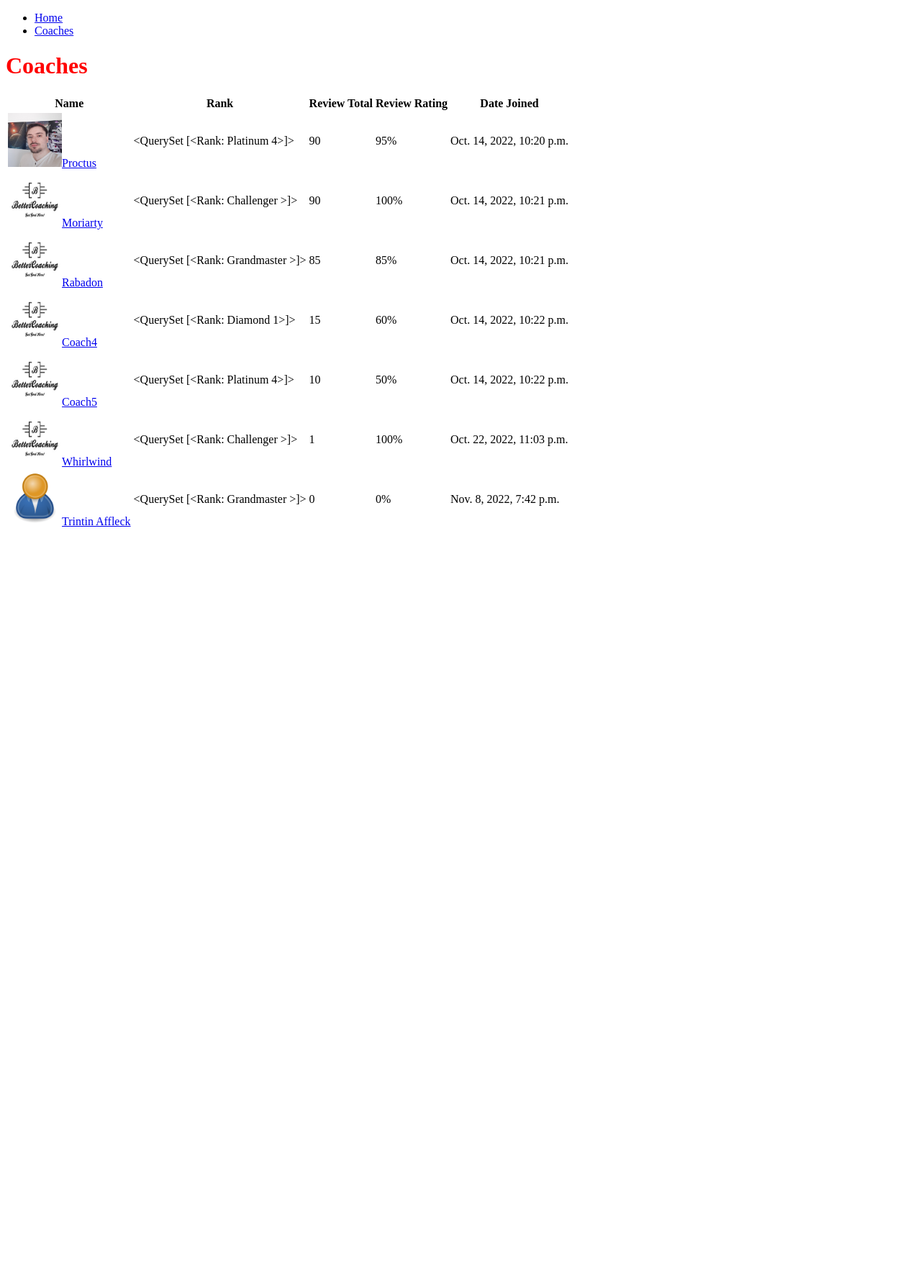
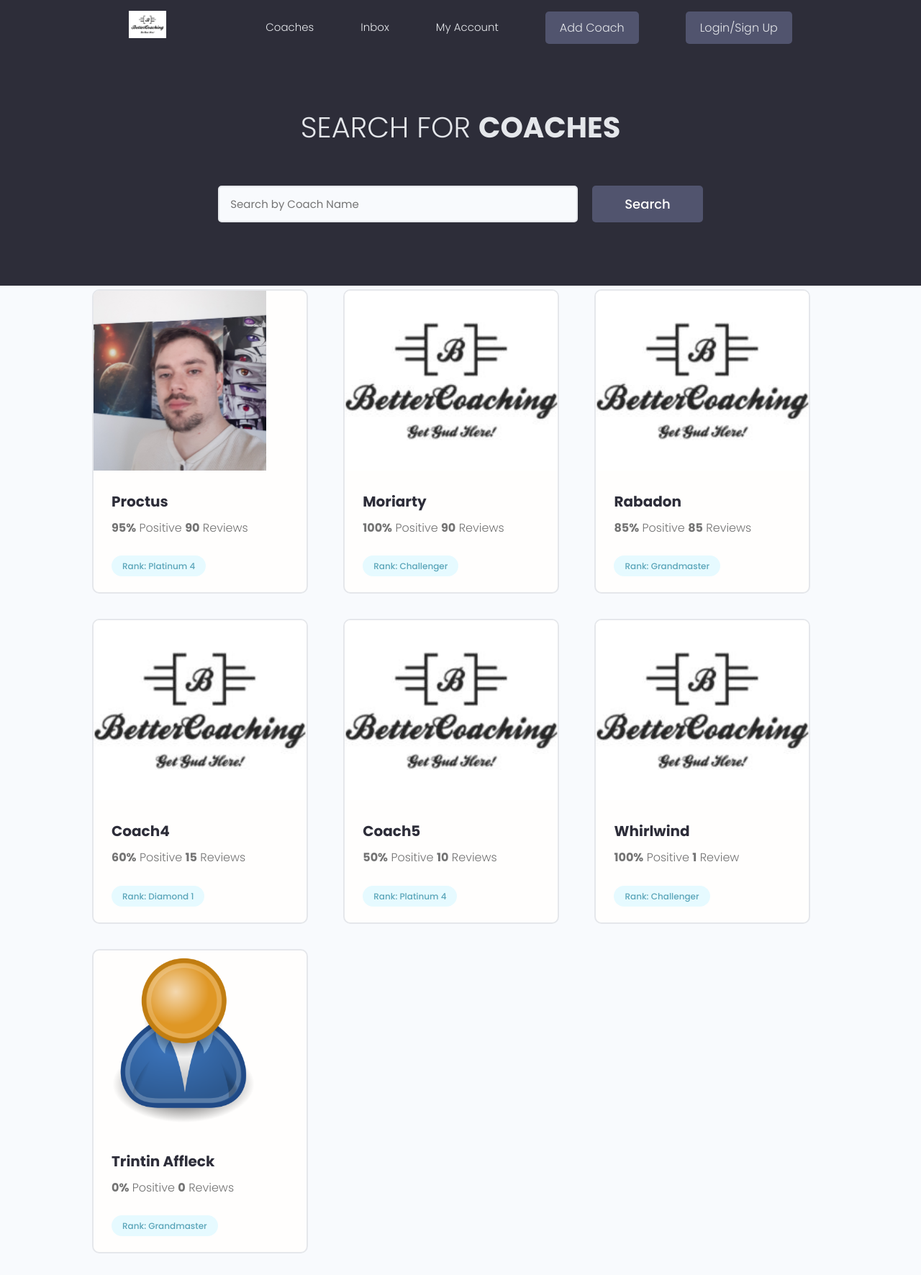
Before and after one commit to TrintinAffleck/BetterCoaching, a Django app: page / in a window 1280 px wide. Shown: the whole page at 72% size. Before the commit the page ends 732 px from the top, so only its background shows below. Run offline with Django 4.2, Linux system fonts and the light colour scheme; data comes from the database, SQL or seed files in the repository; both versions use the stored data as it was after the commit; some libraries are stand-ins or nearby versions.

Commit message:
fixed images and forms

```diff
--- a/coaches/models.py
+++ b/coaches/models.py
@@ -10,8 +10,7 @@ class Coach(models.Model):
     id = models.UUIDField(default = uuid.uuid4, unique = True,
                           primary_key = True, editable = False)
     rank = models.ManyToManyField('Rank',blank = True)
-    profile_img = models.ImageField(null = True, default = F'{settings.MEDIA_ROOT}/BG_logo.jpg')
-
+    profile_img = models.ImageField(null = True, default = 'BG_logo.JPG')
     def __str__(self) -> str:
         return self.name
 
@@ -31,7 +30,7 @@ class Review(models.Model):
         return self.rating_value
 
 class Rank(models.Model):
-    RANKS = (
+    RANKS = [
         ('Bronze','Bronze'),
         ('Silver','Silver'),
         ('Gold','Gold'),
@@ -40,7 +39,7 @@ class Rank(models.Model):
         ('Master','Master Tier'),
         ('Grandmaster','Grandmaster'),
         ('Challenger','Challenger'),
-    )
+    ]
 
     DIVISIONS = (
         ('1','1'),
--- a/coaches/templates/coaches_list.html
+++ b/coaches/templates/coaches_list.html
@@ -10,26 +10,60 @@
   {% extends 'main.html' %}
   {% load static %}
   {% block content %}
-    <h1>Coaches</h1>
-      <table>
-        <tr>
-          <th>Name</th>
-          <th>Rank</th>
-          <th>Review Total</th>
-          <th>Review Rating</th>
-          <th>Date Joined</th>
-        </tr>
+  <!-- Main Section -->
+  <main class="coaches">
+    <section class="hero-section text-center">
+      <div class="container container--narrow">
+        <div class="hero-section__box">
+          <h2>Search for <span>Coaches</span></h2>
+        </div>
 
-        {% for coach in coaches.all %}
-          <tr>
-              <td><a href="{% url 'coach' coach.name %}"><img src="{{coach.profile_img.url}}" height="75px" width="75px">{{coach.name}}</a></td>
-              <td>{{coach.rank.all}} </td>
-              <td>{{coach.rating_total}} </td>
-              <td>{{coach.rating_ratio}}% </td>
-              <td>{{coach.created_date}}</td>
-            </tr>
-        {% endfor %}
-      </table>
+        <div class="hero-section__search">
+          <form class="form" action="#" method="get">
+            <div class="form__field">
+              <label for="formInput#search">Search By Coaches </label>
+              <input class="input input--text" id="formInput#search" type="text" name="text"
+                placeholder="Search by Coach Name" />
+            </div>
+
+            <input class="btn btn--sub btn--lg" type="submit" value="Search" />
+          </form>
+        </div>
+      </div>
+    </section>
+    <!-- Search Result: CoachList -->
+    <section class="CoachesList">
+      <div class="container">
+        <div class="grid grid--three">
+          <!-- Card Sections -->
+          {% for coach in coaches.all %}
+          <div class="column">
+            <div class="card coach">
+              <a href="{% url 'coach' coach.name %}" class="coach">
+                <img class="coach__thumbnail" src="{{coach.profile_img.url}}" alt="coach thumbnail" />
+                <div class="card__body">
+                  <h3 class="coach__title">{{coach.name}}</h3>
+                  <p class="coach--rating">
+                    <span style="font-weight: bold;">{{coach.rating_ratio}}%</span> Positive
+                    <span style="font-weight: bold;">{{coach.rating_total}}</span> Review{{coach.rating_total|pluralize:"s"}}
+                  </p>
+                  <div class="coach__tags">
+                    {% for rank in coach.rank.all %}
+                    <span class="tag tag--pill tag--main">
+                      Rank: {{rank}}
+                    </span>
+                    {% endfor %}
+                  </div>
+                </div>
+              </a>
+            </div>
+          </div>
+          {% endfor %}
+
+        </div>
+      </div>
+    </section>
+  </main>
   {% endblock content %}
 
 </body>
--- a/coaches/views.py
+++ b/coaches/views.py
@@ -22,10 +22,14 @@ def addCoach(request):
     form = CoachForm()
 
     if request.method == 'POST':
+        print(request.POST)
         form = CoachForm(request.POST, request.FILES)
         if form.is_valid():
             form.save()
+            print("Coach Added")
             return redirect('coaches')
+        else:
+            print("form is invalid")
 
     context = {'form' : form}
     return render(request, 'coach_form.html', context)
--- a/static/css/app.css
+++ b/static/css/app.css
@@ -452,29 +457,29 @@ img {
   border-radius: 0.7rem;
 }
 
-.singleProject__developer {
+.singlecoach {
   font-size: 1.8rem;
   font-weight: 500;
 }
 
-.singleProject__title {
+.singlecoach__title {
   font-size: 3.6rem;
   font-weight: 700;
   color: var(--color-sub);
   margin-bottom: 3rem;
 }
 
-.project__author{
+.coach__author{
   font-size: 1.4rem;
   font-style: italic;
 }
 
-.project--rating{
+.coach--rating{
   margin-bottom: 1.6em;
   margin-top: .5em;
 }
 
-.singleProject__subtitle {
+.singlecoach__subtitle {
   text-transform: uppercase;
   font-size: 2.4rem;
   font-weight: 700;
@@ -483,45 +488,45 @@ img {
 }
 
 /*=======================
-  Projects Page
+  coachs Page
 ========================*/
-.projects > .hero-section {
+.coachs > .hero-section {
   background: var(--color-sub-lighter);
   height: 30vh;
 }
 
-.projects .hero-section__box {
+.coachs .hero-section__box {
   margin-bottom: 2.5rem;
 }
 
-.projects .hero-section__box > h2 {
+.coachs .hero-section__box > h2 {
   color: var(--color-sub);
 }
 
-.projects .hero-section__box > h2 > span {
+.coachs .hero-section__box > h2 > span {
   font-weight: 700;
   color: var(--color-sub);
 }
 
-.projectsList {
+.coachsList {
   margin-top: 8rem;
 }
 
-/*========== Projects ==========*/
+/*========== coachs ==========*/
 
-.project__thumbnail {
+.coach__thumbnail {
   height: 25rem;
   object-fit: cover;
   object-position: top center;
 }
 
-.project__title {
+.coach__title {
   font-size: 2rem;
   font-weight: 700;
   color: var(--color-sub);
 }
 
-.project__info {
+.coach__info {
   margin: 1rem 0;
   font-size: 1.4rem;
   text-align: justify;
--- a/static/uikit/styles/modules/_card.css
+++ b/static/uikit/styles/modules/_card.css
@@ -2,7 +2,7 @@
   border-radius: 1rem;
   background-color: var(--color-white);
   border: 1.5px solid var(--color-light);
-  width: auto;
+  width: 300px;
   height: auto;
   margin-top: 0.5rem;
   margin-bottom: 0.5rem;
--- a/templates/main.html
+++ b/templates/main.html
@@ -1,13 +1,22 @@
 <!DOCTYPE html>
 {% load static %}
 <html lang="en">
-  <head>
-    <meta charset="UTF-8">
-    <meta http-equiv="X-UA-Compatible" content="IE=edge">
-    <meta name="viewport" content="width=device-width, initial-scale=1.0">
-    <link rel="stylesheet" type="text/css" media="screen" href="{% static 'css/styles.css' %}">
+  <meta charset="UTF-8" />
+  <meta name="viewport" content="width=device-width, initial-scale=1.0" />
 
-  </head>
+  <meta name="robots" content="noindex" />
+  <meta name="description"
+    content="An coaching platform for league of legends coaching." />
+
+  <!-- Styles -->
+  <link rel="stylesheet" href="{% static 'uikit/styles/uikit.css' %}" />
+  <link rel="stylesheet" href="{% static 'css/app.css' %}" />
+
+  <!-- Highlight.js Styles -->
+  <link rel="stylesheet" href="https://unpkg.com/@highlightjs/cdn-assets@10.7.1/styles/default.min.css" />
+  <link rel="stylesheet" href="https://unpkg.com/@highlightjs/cdn-assets@10.7.1/styles/night-owl.min.css" />
+
+  <title>BetterCoaching - Home</title>
 <body>
   {% include 'nav-bar.html' %}
   {% block content %}
@@ -15,6 +24,6 @@
     <h1>Welcome to better Coaching</h1>
     <a href="{% url 'add-coach' %}">Add Coach</a>
     <footer>Footer</footer>
-  {% endblock content%}
+  {% endblock content %}
 </body>
 </html>
--- a/templates/nav-bar.html
+++ b/templates/nav-bar.html
@@ -7,13 +7,28 @@
     <title>Better Coaching</title>
 </head>
 <body>
-  <nav class="menu">
-      <ul>
-          <div class="header-links">
-            <li><a href="{% url 'coaches'%}">Home</a></li>
-            <li><a href="{% url 'coaches'%}">Coaches</a></li>
-          </div>
-      </ul>
-    </nav>
+  {% load static %}
+  <!-- Header Section -->
+  <header class="header">
+    <div class="container container--narrow">
+      <a href="{% url 'coaches' %}" class="header__logo">
+        <img src="{% static 'images/BG_logo.jpg' %}" alt="BetterCoaching Logo" />
+      </a>
+      <nav class="header__nav">
+        <input type="checkbox" id="responsive-menu" />
+        <label for="responsive-menu" class="toggle-menu">
+          <span>Menu</span>
+          <div class="toggle-menu__lines"></div>
+        </label>
+        <ul class="header__menu">
+          <li class="header__menuItem"><a href="{% url 'coaches' %}">Coaches</a></li>
+          <li class="header__menuItem"><a href="">Inbox</a></li>
+          <li class="header__menuItem"><a href="">My Account</a></li>
+          <li class="header__menuItem"><a href="{% url 'add-coach' %}" class="btn btn--sub">Add Coach</a></li>
+          <li class="header__menuItem"><a href="" class="btn btn--sub">Login/Sign Up</a></li>
+        </ul>
+      </nav>
+    </div>
+  </header>
 </body>
 </html>
```
Also changed, not shown: other parts of static/css/app.css (+15 -10 lines), coaches/forms.py (+17 -2 lines), coaches/templates/coach.html (+55 -12 lines), coaches/templates/coach_form.html (+21 -11 lines), static/uikit/styles/uikit.css (+1 -6 lines), coaches/migrations/0019_alter_coach_profile_img.py (added), coaches/migrations/0020_alter_coach_profile_img.py (added), coaches/migrations/0021_alter_coach_profile_img.py (added), coaches/migrations/0022_alter_coach_profile_img.py (added), db.sqlite3, static/images/user-default.png (added), templates/index.html (renamed from static/uikit/index.html).
